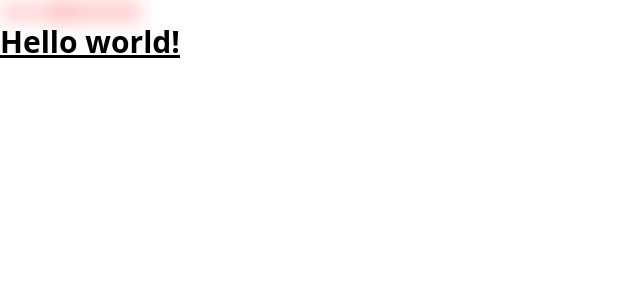
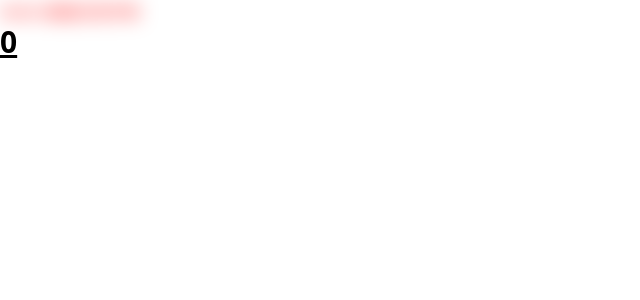
Before and after one commit to ly8529/nuxt-ts-demo, a Nuxt app: page / in a window 1280 px wide. Shown: the top 300 px of the page, without its empty margins (0-640 px from the left). Built offline with nearby package versions, Linux system fonts and the light colour scheme.

Commit message:
安装状态管理器 pinia

```diff
--- a/nuxt.config.ts
+++ b/nuxt.config.ts
@@ -6,10 +6,11 @@ export default defineNuxtConfig({
   },
   postcss: {
     plugins: {
-      tailwindcss: {}, //tailwindcss要写在autoprefixer前边
       autoprefixer: {
         overrideBrowserslist: ["Chrome > 40", "ff > 31", "ie 11"],
       },
+      tailwindcss: {},
     },
   },
+  modules: ["@pinia/nuxt"],
 });
--- a/package.json
+++ b/package.json
@@ -10,7 +10,9 @@
     "postinstall": "nuxt prepare"
   },
   "dependencies": {
+    "@pinia/nuxt": "^0.5.5",
     "nuxt": "^3.13.0",
+    "pinia": "^2.2.4",
     "vue": "latest",
     "vue-router": "latest"
   },
--- a/pages/index.vue
+++ b/pages/index.vue
@@ -1,7 +1,16 @@
 <template>
   <div class="red filter">hhhh 我是红色字体</div>
-  <h1 class="text-3xl font-bold underline">Hello world!</h1>
+  <h1 class="text-3xl font-bold underline" @click="addCount">
+    {{ counterStore.count }}
+  </h1>
 </template>
+<script setup lang="ts">
+import { useCounterStore } from "../store/index";
+const counterStore = useCounterStore();
+function addCount() {
+  counterStore.increment();
+}
+</script>
 <style lang="scss">
 @import url(assets/common/reset.scss);
 .filter {
--- /dev/null
+++ b/store/index.ts
@@ -0,0 +1,19 @@
+// auth.js
+import { defineStore, acceptHMRUpdate } from "pinia";
+
+export const useCounterStore = defineStore("counter", {
+  state: () => ({ count: 0, name: "Eduardo" }),
+  getters: {
+    doubleCount: (state) => state.count * 2,
+  },
+  actions: {
+    increment() {
+      this.count++;
+    },
+  },
+});
+
+// 确保传递正确的 store 声明，本例中为 `useAuth`
+if (import.meta.hot) {
+  import.meta.hot.accept(acceptHMRUpdate(useCounterStore, import.meta.hot));
+}
```
Also changed, not shown: 1 other file (tests, documents, lock files or other folders).
